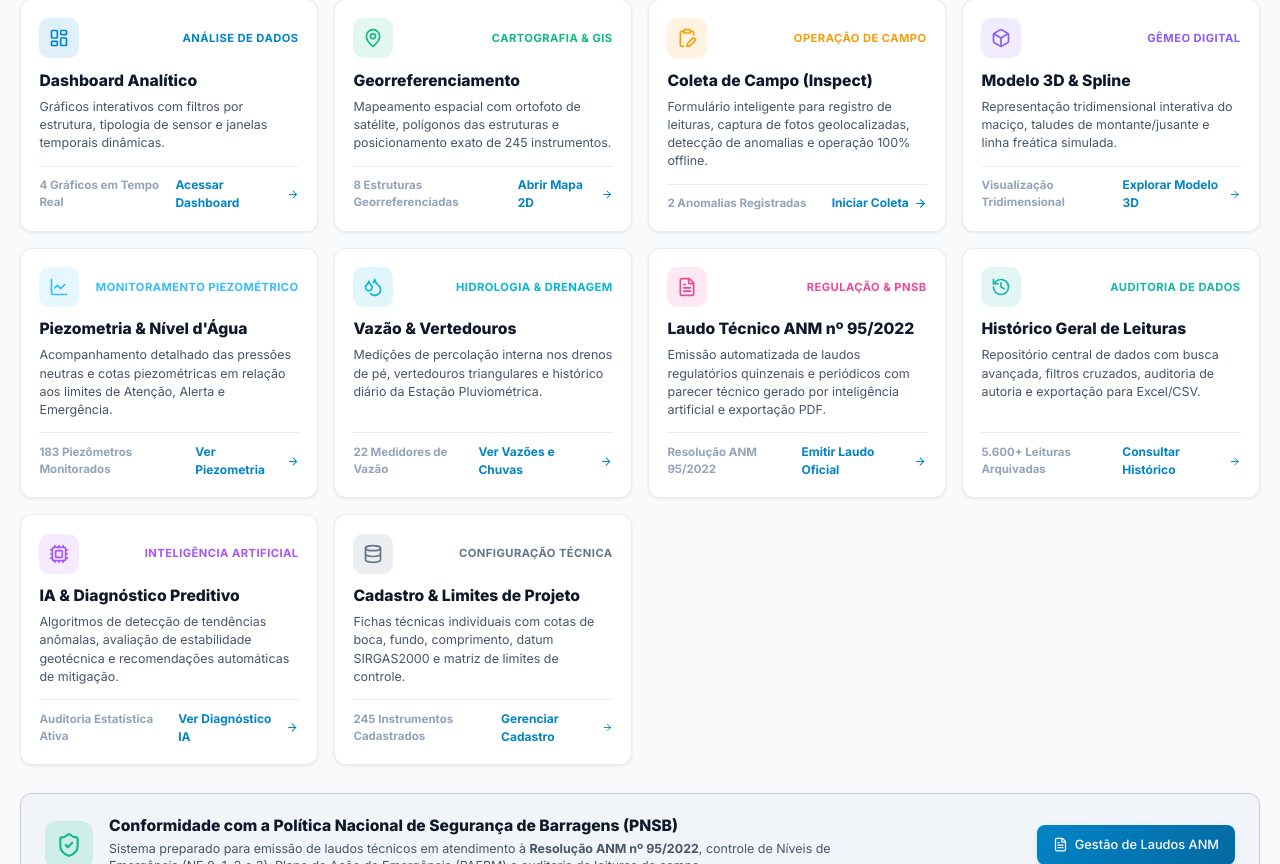
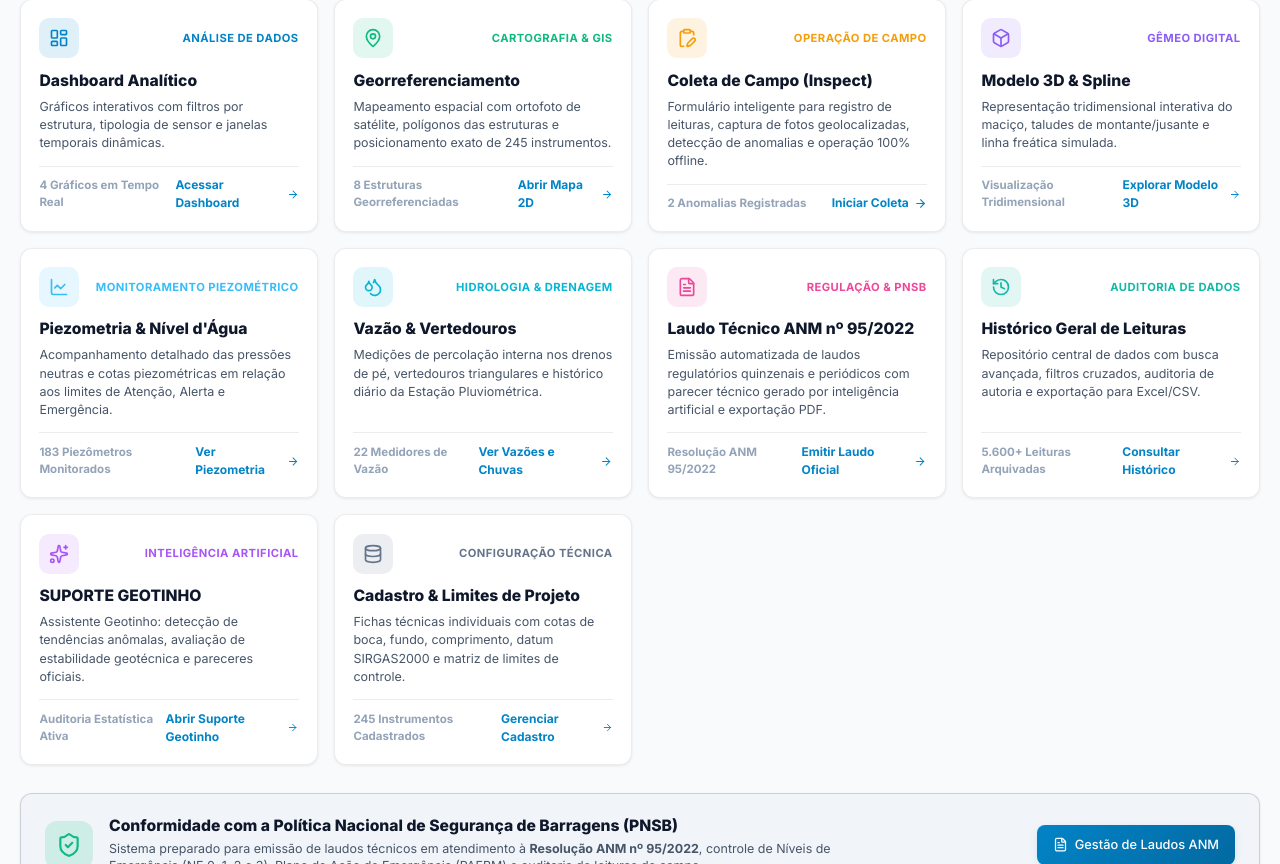
Before and after one commit to Maycon97/MDSync---Mining-Geotechnical-Data, a React (Vite) app: page / in a window 1280 px wide. Shown: the part 1936-2800 px from the top of the page. Built offline with nearby package versions, Linux system fonts and the light colour scheme.

Commit message:
feat: renomear aba e cabecalho para SUPORTE GEOTINHO

```diff
--- a/src/components/AiAnalysisTab.jsx
+++ b/src/components/AiAnalysisTab.jsx
@@ -414,25 +414,9 @@ Como posso te ajudar hoje?
               <Sparkles size={20} />
             </div>
             <div>
-              <div style={{ display: 'flex', alignItems: 'center', gap: '0.5rem' }}>
-                <h2 style={{ fontSize: '1.15rem', fontWeight: 800, color: 'var(--text-main)' }}>
-                  IA & Estabilidade Geotécnica
-                </h2>
-                <span style={{
-                  fontSize: '0.68rem',
-                  fontWeight: 700,
-                  backgroundColor: 'rgba(56, 189, 248, 0.15)',
-                  color: 'var(--primary-accent)',
-                  padding: '0.15rem 0.5rem',
-                  borderRadius: '12px',
-                  border: '1px solid rgba(56, 189, 248, 0.3)'
-                }}>
-                  Google Gemini Integrado
-                </span>
-              </div>
-              <p style={{ fontSize: '0.75rem', color: 'var(--text-muted)' }}>
-                Chatbot inteligente para tarefas do site/apk e emissão de parecer de estabilidade (ANM 95/2022)
-              </p>
+              <h2 style={{ fontSize: '1.15rem', fontWeight: 800, color: 'var(--text-main)', margin: 0 }}>
+                SUPORTE GEOTINHO
+              </h2>
             </div>
           </div>
 
--- a/src/components/HomeTab.jsx
+++ b/src/components/HomeTab.jsx
@@ -28,6 +28,7 @@ import {
   TrendingUp,
   Download,
   FolderSync,
+  Sparkles,
   Building2,
   HardHat
 } from 'lucide-react';
@@ -144,14 +145,14 @@ export const HomeTab = ({ onNavigateTab }) => {
     },
     {
       id: 'ia',
-      title: 'IA & Diagnóstico Preditivo',
+      title: 'SUPORTE GEOTINHO',
       category: 'Inteligência Artificial',
-      icon: Cpu,
+      icon: Sparkles,
       color: '#a855f7',
       bgColor: 'rgba(168, 85, 247, 0.12)',
-      desc: 'Algoritmos de detecção de tendências anômalas, avaliação de estabilidade geotécnica e recomendações automáticas de mitigação.',
+      desc: 'Assistente Geotinho: detecção de tendências anômalas, avaliação de estabilidade geotécnica e pareceres oficiais.',
       stat: 'Auditoria Estatística Ativa',
-      action: 'Ver Diagnóstico IA'
+      action: 'Abrir Suporte Geotinho'
     },
     {
       id: 'cadastro',
--- a/src/components/Navigation.jsx
+++ b/src/components/Navigation.jsx
@@ -17,7 +17,8 @@ import {
   ClipboardCheck,
   LifeBuoy,
   UserCog,
-  CloudLightning
+  CloudLightning,
+  Sparkles
 } from 'lucide-react';
 
 export const TABS = [
@@ -32,7 +33,7 @@ export const TABS = [
   { id: 'vazao', label: 'Vazão & Vertedouros', icon: Droplets, desc: 'Drenos de pé, vertedouros e pluviometria' },
   { id: 'laudo', label: 'Laudo ANM 95/2022', icon: FileText, desc: 'Emissão e gestão de laudos regulatórios ANM e PNSB' },
   { id: 'historico', label: 'Histórico de Dados', icon: History, desc: 'Consulta, filtros e exportação' },
-  { id: 'ia', label: 'IA & Estabilidade', icon: Cpu, desc: 'Auditoria preditiva e parecer automatizado' },
+  { id: 'ia', label: 'SUPORTE GEOTINHO', icon: Sparkles, desc: 'Assistente Geotinho, auditoria preditiva e parecer automatizado' },
   { id: 'cadastro', label: 'Cadastro & Limites', icon: Database, desc: 'Catálogo de instrumentos, cotas e seções' },
   { id: 'configuracoes_perfil', label: 'Configurações de Perfil', icon: UserCog, desc: 'Gestão de credenciais, dados cadastrais e permissões RBAC' }
 ];
--- a/src/components/ProfileSettingsTab.jsx
+++ b/src/components/ProfileSettingsTab.jsx
@@ -590,7 +590,7 @@ export const ProfileSettingsTab = ({ onNavigateTab }) => {
                 { key: 'visualizar_dados', label: 'Visualização de Telemetria', desc: 'Gráficos, séries temporais e dados brutos' },
                 { key: 'emitir_laudo', label: 'Emissão de Laudos ANM', desc: 'Conformidade com a Resolução ANM 95/2022' },
                 { key: 'ajustar_limiares', label: 'Ajuste de Limiares Críticos', desc: 'Alteração de cotas de alerta e emergência' },
-                { key: 'analise_ia', label: 'IA Preditiva (Geotinho)', desc: 'Pareceres automáticos e estabilidade' },
+                { key: 'analise_ia', label: 'Suporte Geotinho (IA)', desc: 'Pareceres automáticos e estabilidade' },
                 { key: 'auditoria_completa', label: 'Auditoria & Logs Globais', desc: 'Rastreabilidade de alterações e compliance' }
               ].map(perm => {
                 const isAllowed = currentRole?.permissoes?.includes(perm.key);
--- a/src/components/SideDrawer.jsx
+++ b/src/components/SideDrawer.jsx
@@ -36,7 +36,8 @@ import {
   UserCheck,
   Download,
   UserCog,
-  Check
+  Check,
+  Sparkles
 } from 'lucide-react';
 
 export const SideDrawer = ({
@@ -228,8 +229,8 @@ export const SideDrawer = ({
       items: [
         {
           id: 'ia',
-          title: 'IA Geotinho (Estabilidade)',
-          icon: Cpu,
+          title: 'SUPORTE GEOTINHO',
+          icon: Sparkles,
           type: 'tab',
           tabId: 'ia'
         },
```
